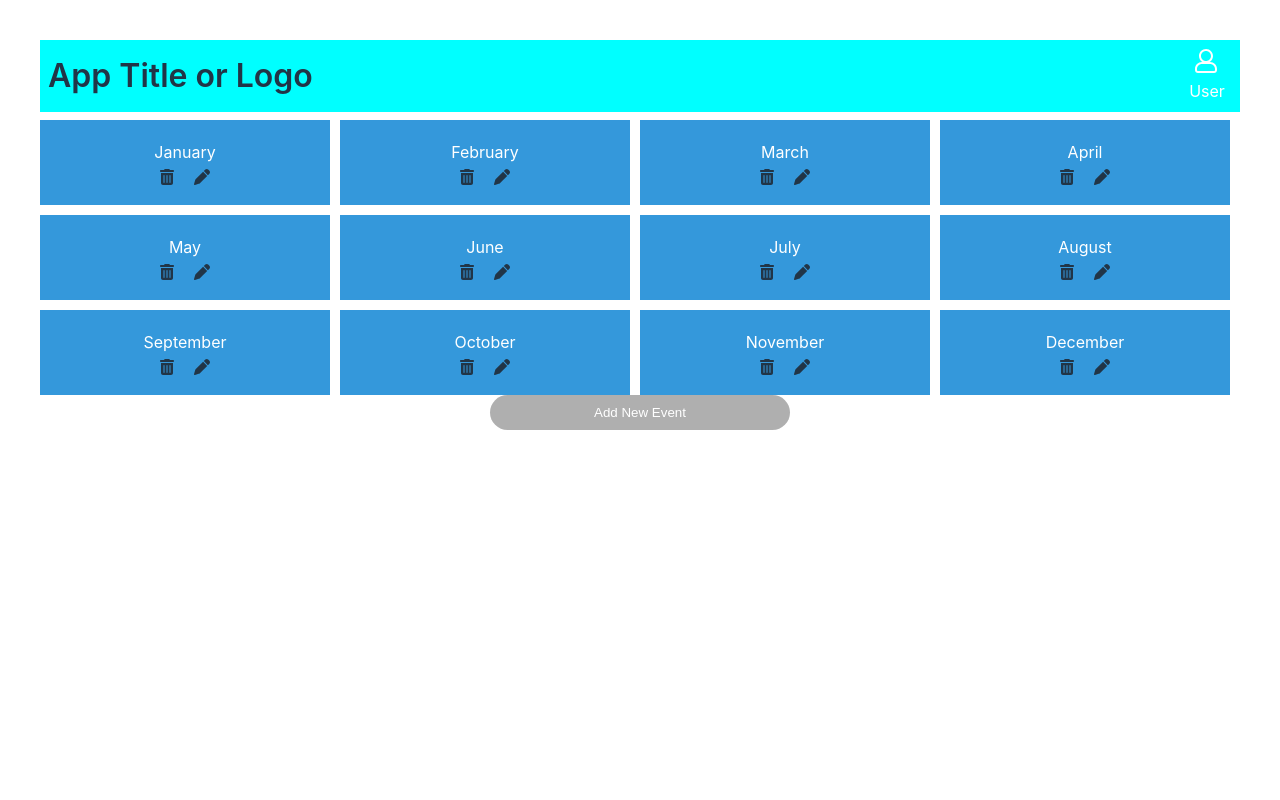
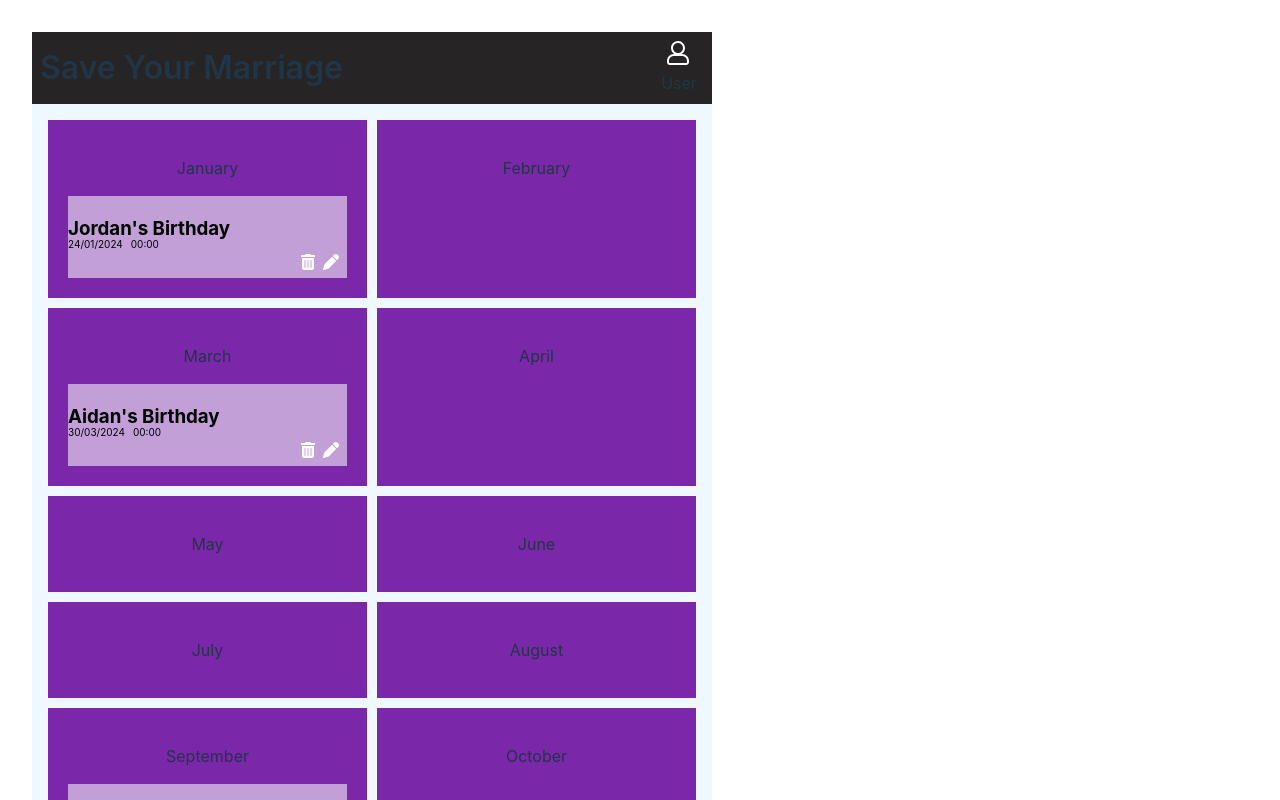
Before and after one commit to jordanplant/Divorce-App-2, a React (Vite) app: page / in a window 1280 px wide. Shown: the top 800 px of the page. Built offline with nearby package versions, Linux system fonts and the light colour scheme.

Commit message:
JP changes

```diff
--- a/src/App.css
+++ b/src/App.css
@@ -1,6 +1,6 @@
 #root {
   max-width: 1280px;
   margin: 0 auto;
-  padding: 2rem;
+  /* padding: 2rem; */
   text-align: center;
 }
--- a/src/Components/Button.jsx
+++ b/src/Components/Button.jsx
@@ -4,9 +4,11 @@ import styles from "../styles/Button.module.css";
 const Button = ({ onButtonClick }) => {
   return (
     <>
-      <button className={styles.addButton} onClick={onButtonClick}>
-        Add New Event
-      </button>
+      <div className={styles.buttonContainer}>
+        <button className={styles.addButton} onClick={onButtonClick}>
+          Add New Event
+        </button>
+      </div>
     </>
   );
 };
--- a/src/Components/Months.jsx
+++ b/src/Components/Months.jsx
@@ -1,98 +1,81 @@
 import React from "react";
-import "../styles/months.css"
+import "../styles/months.css";
 import { FontAwesomeIcon } from "@fortawesome/react-fontawesome";
 import { faTrashAlt } from "@fortawesome/free-solid-svg-icons";
 import { faPen } from "@fortawesome/free-solid-svg-icons";
-
-
-
 
 function Months() {
   return (
     <div className="container">
       <div className="box">
         <p id="january">January</p>
-        <div className="iconsContainer">
-        <FontAwesomeIcon className="binIcon" icon={faTrashAlt} />
-        <FontAwesomeIcon className="penIcon" icon={faPen} />
+        <div className="eventContainer">
+          <h3 className="eventName">Jordan's Birthday</h3>
+          <div className="eventDetails">
+            <p className="eventDate">24/01/2024</p>
+            <p className="eventTime">00:00</p>
+          </div>
+          <div className="iconsContainer">
+            <FontAwesomeIcon className="binIcon" icon={faTrashAlt} />
+            <FontAwesomeIcon className="penIcon" icon={faPen} />
+          </div>
         </div>
       </div>
       <div className="box">
         <p id="february">February</p>
-        <div className="iconsContainer">
-        <FontAwesomeIcon className="binIcon" icon={faTrashAlt} />
-        <FontAwesomeIcon className="penIcon" icon={faPen} />
-        </div>
       </div>
       <div className="box">
         <p id="march">March</p>
-        <div className="iconsContainer">
-        <FontAwesomeIcon className="binIcon" icon={faTrashAlt} />
-        <FontAwesomeIcon className="penIcon" icon={faPen} />
+        <div className="eventContainer">
+          <h3 className="eventName">Aidan's Birthday</h3>
+          <div className="eventDetails">
+            <p className="eventDate">30/03/2024</p>
+            <p className="eventTime">00:00</p>
+          </div>
+          <div className="iconsContainer">
+            <FontAwesomeIcon className="binIcon" icon={faTrashAlt} />
+            <FontAwesomeIcon className="penIcon" icon={faPen} />
+          </div>
         </div>
       </div>
       <div className="box">
         <p id="april">April</p>
-        <div className="iconsContainer">
-        <FontAwesomeIcon className="binIcon" icon={faTrashAlt} />
-        <FontAwesomeIcon className="penIcon" icon={faPen} />
-        </div>
       </div>
       <div className="box">
         <p id="may">May</p>
-        <div className="iconsContainer">
-        <FontAwesomeIcon className="binIcon" icon={faTrashAlt} />
-        <FontAwesomeIcon className="penIcon" icon={faPen} />
-        </div>
       </div>
       <div className="box">
         <p id="june">June</p>
-        <div className="iconsContainer">
-        <FontAwesomeIcon className="binIcon" icon={faTrashAlt} />
-        <FontAwesomeIcon className="penIcon" icon={faPen} />
-        </div>
       </div>
       <div className="box">
         <p id="july">July</p>
-        <div className="iconsContainer">
-        <FontAwesomeIcon className="binIcon" icon={faTrashAlt} />
-        <FontAwesomeIcon className="penIcon" icon={faPen} />
-        </div>
       </div>
       <div className="box">
         <p id="august">August</p>
-        <div className="iconsContainer">
-        <FontAwesomeIcon className="binIcon" icon={faTrashAlt} />
-        <FontAwesomeIcon className="penIcon" icon={faPen} />
-        </div>
       </div>
       <div className="box">
         <p id="september">September</p>
-        <div className="iconsContainer">
-        <FontAwesomeIcon className="binIcon" icon={faTrashAlt} />
-        <FontAwesomeIcon className="penIcon" icon={faPen} />
+        <div className="eventContainer">
+          <h3 className="eventName">Joseph's Birthday</h3>
+          <div className="eventDetails">
+            <p className="eventDate">21/09/2024</p>
+            <p className="eventTime">00:00</p>
+          </div>
+          <div className="iconsContainer">
+            <FontAwesomeIcon className="binIcon" icon={faTrashAlt} />
+            <FontAwesomeIcon className="penIcon" icon={faPen} />
+          </div>
         </div>
       </div>
+
       <div className="box">
         <p id="october">October</p>
-        <div className="iconsContainer">
-        <FontAwesomeIcon className="binIcon" icon={faTrashAlt} />
-        <FontAwesomeIcon className="penIcon" icon={faPen} />
-        </div>
       </div>
       <div className="box">
         <p id="november">November</p>
-        <div className="iconsContainer">
-        <FontAwesomeIcon className="binIcon" icon={faTrashAlt} />
-        <FontAwesomeIcon className="penIcon" icon={faPen} />
-        </div>
       </div>
       <div className="box">
         <p id="december"> December</p>
-        <div className="iconsContainer">
-        <FontAwesomeIcon className="binIcon" icon={faTrashAlt} />
-        <FontAwesomeIcon className="penIcon" icon={faPen} />
-        </div>
       </div>
     </div>
   );
--- a/src/Components/Navbar.jsx
+++ b/src/Components/Navbar.jsx
@@ -1,29 +1,34 @@
-
 import "../styles/Navbar.css";
 
 export default function Navbar() {
-    return(<>
+  return (
+    <>
       {/* Navbar */}
       <div className="navbar">
         {/* Left side title or logo */}
-        <hl className="nav-title">App Title or Logo</hl>
+        <hl className="nav-title">Save Your Marriage</hl>
         {/* Right side dropdown menu */}
         {/* <!-- USER DROPDOWN --> */}
         <div className="user-dropdown">
           <label htmlFor="user-toggler" className="user-toggle toggle-button">
-                            <svg className="user-dropdown-img" xmlns="http://www.w3.org/2000/svg" viewBox="0 0 24 24">
-                                <path d="M 15 13 h -0.4 c 1.9 -1.2 3.3 -3.3 3.4 -5.8 c 0.1 -3.8 -3.1 -7.2 -6.9 -7.2 C 7.1 0 4 3.1 4 7 c 0 2.6
+            <svg
+              className="user-dropdown-img"
+              xmlns="http://www.w3.org/2000/svg"
+              viewBox="0 0 24 24"
+            >
+              <path
+                d="M 15 13 h -0.4 c 1.9 -1.2 3.3 -3.3 3.4 -5.8 c 0.1 -3.8 -3.1 -7.2 -6.9 -7.2 C 7.1 0 4 3.1 4 7 c 0 2.6
                     1.3 4.8 3.4 6 H 7 c -3.9 0 -7 3.1 -7 7 v 1 c 0 1.7 1.3 3 3 3 h 16 c 1.7 0 3 -1.3 3 -3 v -1 c 0 -3.9 -3.1 -7 -7
                      -7 Z M 6 7 c 0 -2.8 2.2 -5 5 -5 s 5 2.2 5 5 s -2.2 5 -5 5 s -5 -2.2 -5 -5 Z m 13 15 H 3 c -0.6 0 -1 -0.4 -1
-                     -1 v -1 c 0 -2.8 2.2 -5 5 -5 h 8 c 2.8 0 5 2.2 5 5 v 1 c 0 0.6 -0.4 1 -1 1 Z"></path>
+                     -1 v -1 c 0 -2.8 2.2 -5 5 -5 h 8 c 2.8 0 5 2.2 5 5 v 1 c 0 0.6 -0.4 1 -1 1 Z"
+              ></path>
             </svg>
-                            <p className="user-text" >User</p>
+            <p className="user-text">User</p>
           </label>
-                        <input type="checkbox" id="user-toggler" className="toggle-input"/>
+          <input type="checkbox" id="user-toggler" className="toggle-input" />
 
           {/* <!-- USER DROPDOWN MENU --> */}
           <div className="user-toggled-content toggled-content">
-
             {/* <!-- User Dropdown Menu Links --> */}
             <div className="user-main-container">
               {/* user image */}
@@ -31,15 +36,18 @@ export default function Navbar() {
                 <img src="https://images.unsplash.com/photo-1514888286974-6c03e2ca1dba?q=80&w=1443&auto=format&fit=crop&ixlib=rb-4.0.3&ixid=M3wxMjA3fDB8MHxwaG90by1wYWdlfHx8fGVufDB8fHx8fA%3D%3D" />
               </div>
               {/* username */}
-                                <a href="#" className="user-dropdown-link username">Username</a>
+              <a href="#" className="user-dropdown-link username">
+                Username
+              </a>
               {/* logout */}
-                                <a href="#" className="user-dropdown-link log-out">Log Out</a>
+              <a href="#" className="user-dropdown-link log-out">
+                Log Out
+              </a>
             </div>
-
-
           </div>
         </div>
       </div>
       {/* </div> */}
-    </>)
+    </>
+  );
 }
--- a/src/index.css
+++ b/src/index.css
@@ -11,6 +11,14 @@
   text-rendering: optimizeLegibility;
   -webkit-font-smoothing: antialiased;
   -moz-osx-font-smoothing: grayscale;
+}
+
+body {
+  margin: 0 auto;
+  width: 680px;
+  height: 1000px;
+  background-color: aliceblue;
+  margin: 2rem;
 }
 
 /* a {
--- a/src/styles/Button.module.css
+++ b/src/styles/Button.module.css
@@ -1,5 +1,11 @@
 .addButton {
-  background-color: #00000050;
+  background-color: #562771;
   width: 300px;
   border-radius: 50px;
 }
+
+.buttonContainer {
+  width: 100%;
+  height: 110px;
+  background-color: #262424;
+}
--- a/src/styles/Form.module.css
+++ b/src/styles/Form.module.css
@@ -69,6 +69,7 @@ button {
   border: none;
   border-radius: 4px;
   cursor: pointer;
+  margin-top: 1em;
 }
 
 button:hover {
@@ -81,17 +82,24 @@ button:hover {
 }
 .timeContainer {
   display: flex;
+  /* padding: 1em; */
+}
+
+.timeContainer p {
   color: #000;
+  padding: 0.5em;
+  padding-right: 1em;
 }
 
 .timeInput {
   width: 100px;
   text-align: center;
+  color: #000 !important;
 }
 
 .emojiDropdown {
   /* all: unset; */
-  width: 200px;
+  width: 100%;
   height: 30px;
   margin: 0 auto;
   display: flex;
--- a/src/styles/Months.css
+++ b/src/styles/Months.css
@@ -1,13 +1,57 @@
 .container {
+  margin: 1em;
+  display: grid;
+  grid-template-columns: 1fr 1fr;
+  /* flex-wrap: wrap; */
+  gap: 10px;
+}
+
+.eventContainer {
+  width: 100%;
+  color: #000;
+  background-color: #ffffff8d;
   display: flex;
+  flex-direction: column;
+  gap: 10px;
   flex-wrap: wrap;
-    gap: 10px;
+  justify-content: flex-start;
+  margin: 0px;
+}
+.eventContainer h3 {
+  text-align: left;
+  /* font-size: 10px; */
+  margin-top: 1em;
+  margin-bottom: 0em;
+}
+.eventContainer p {
+  font-size: 10px;
+  margin: 0px;
+}
+
+.eventDetails {
+  display: flex;
+  justify-content: flex-start;
+  margin-top: -1em;
+  flex-direction: row;
+  gap: 0.5em;
+}
+
+.iconsContainer {
+  margin-top: auto;
+  display: flex;
+  flex-direction: row;
+  justify-content: flex-end;
+  align-items: flex-end;
+  gap: 0.5em;
+  margin-right: 0.5em;
+  margin-top: -0.5em;
+  margin-bottom: 0.5em;
 }
 
 .box {
   position: relative;
   flex: 0 1 calc(25% - 10px);
-    background-color: #3498db;
+  background-color: rgb(122, 40, 169);
   padding: 20px;
   box-sizing: border-box;
   display: flex;
@@ -15,21 +59,13 @@
   align-items: center;
 }
 
-  p {
+/* p {
   margin: 0;
   color: #ffffff;
-  }
-
-  .iconsContainer {
-    margin-top: auto;
-    display: flex;
-    flex-direction: row;
-    align-items: flex-end;
-    gap: 20px;
-  }
+} */
 
 .binIcon,
 .penIcon {
-    margin-top: 5px;
   cursor: pointer;
+  color: #fff;
 }
--- a/src/styles/Navbar.css
+++ b/src/styles/Navbar.css
@@ -3,7 +3,7 @@
 .navbar {
   display: flex;
   justify-content: space-between;
-    background-color: aqua;
+  background-color: #262424;
   align-items: center;
   padding: 0.5em;
   margin-bottom: 0.5em;
```
Lines whose indentation alone changed are shown as unchanged.
